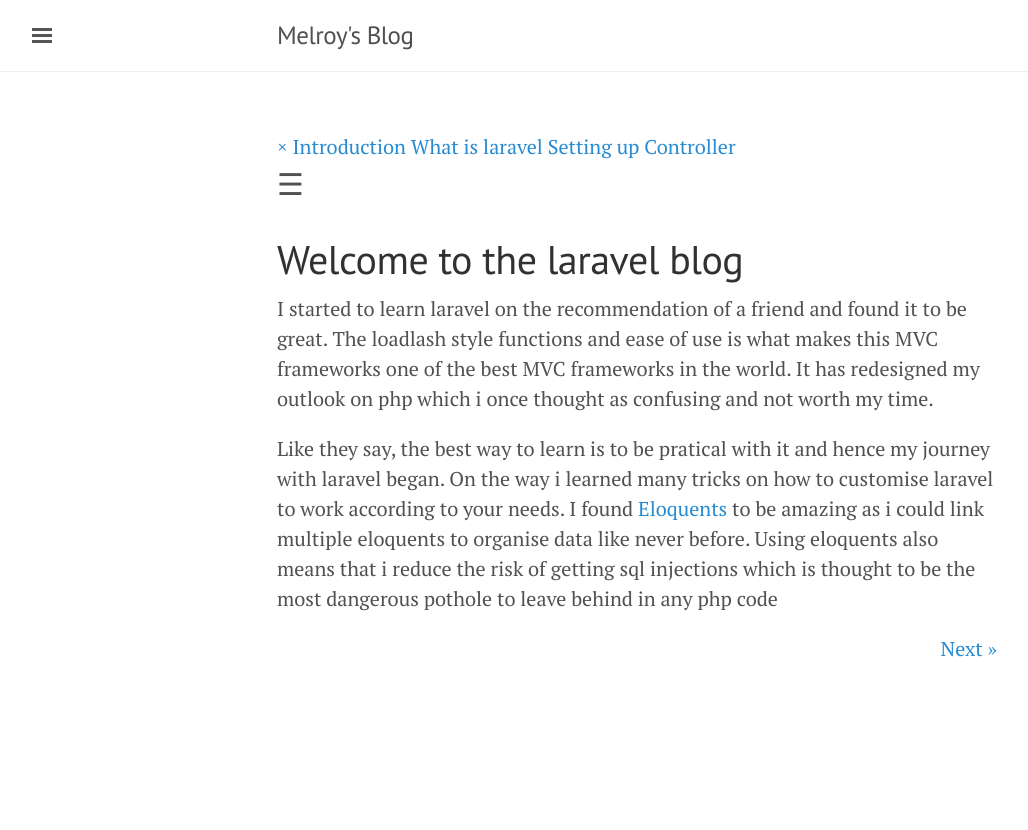
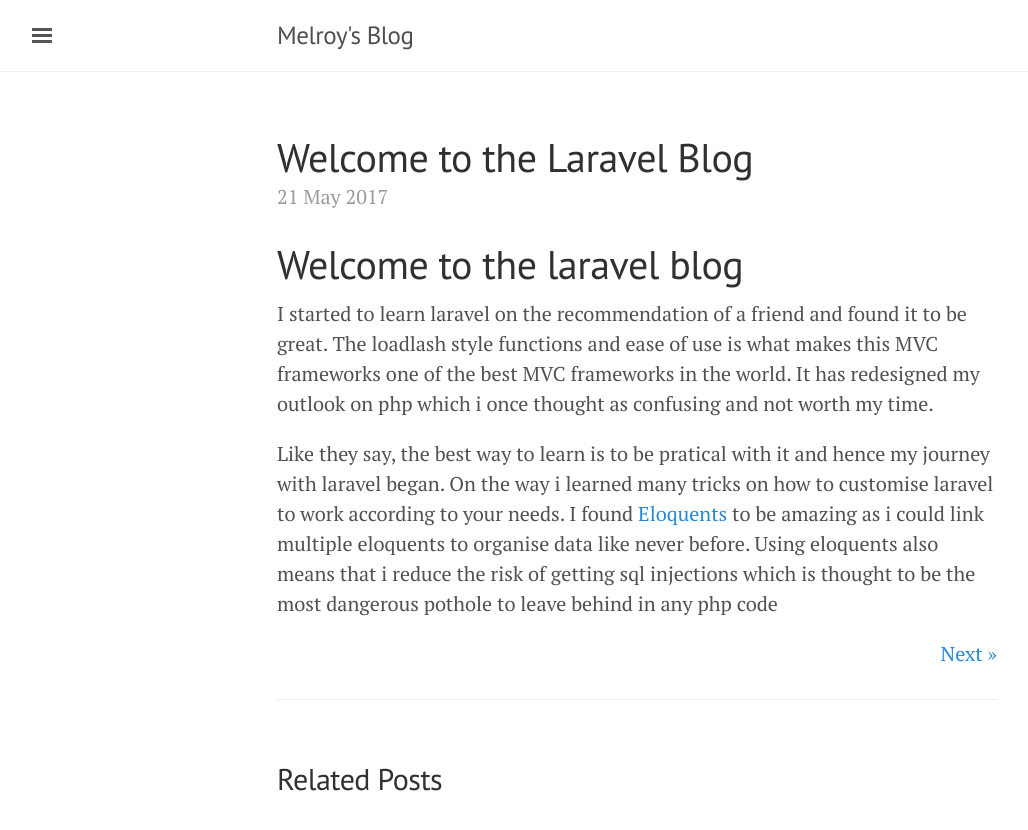
Before and after one commit to meldsza/meldsza.github.io, a Jekyll site: the page built from _posts/2017-05-21-introduction.md, in a window 1280 px wide. Shown: the top 830 px of the page, without its empty margins (3-1031 px from the left). Built offline with Jekyll 4.4.1, drawn with Linux system fonts in a browser that asks for light colours; our own code applies the rules of GitHub Pages for plain Markdown files; Markdown is read by kramdown in place of the engine named in the settings.

Commit message:
Update and rename laravel/introduction.md to _posts/2017-05-21-introduction.md

```diff
--- a/laravel/introduction.md
+++ b/_posts/2017-05-21-introduction.md
@@ -1,4 +1,9 @@
-{% include laravel_nav.html %}
+---
+layout: post
+title: Welcome to the Laravel Blog
+category: laravel
+date: 2017-05-21 13:47:00
+---
 # Welcome to the laravel blog
 I started to learn laravel on the recommendation of a friend and found it to be great. The loadlash style functions and ease of use is what makes this MVC frameworks one of the best MVC frameworks in the world. It has redesigned my outlook on php which i once thought as confusing and not worth my time.
 
```
